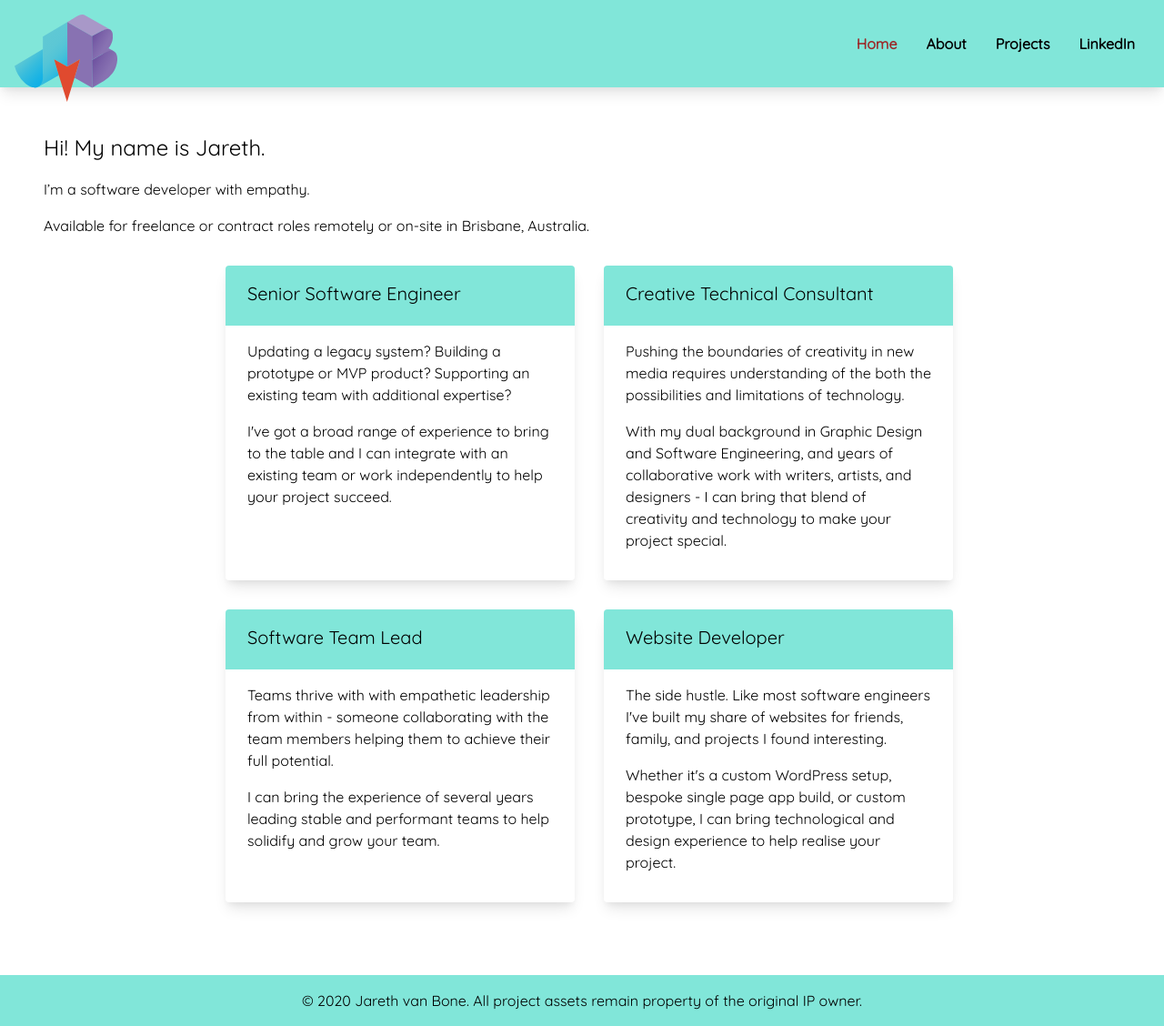
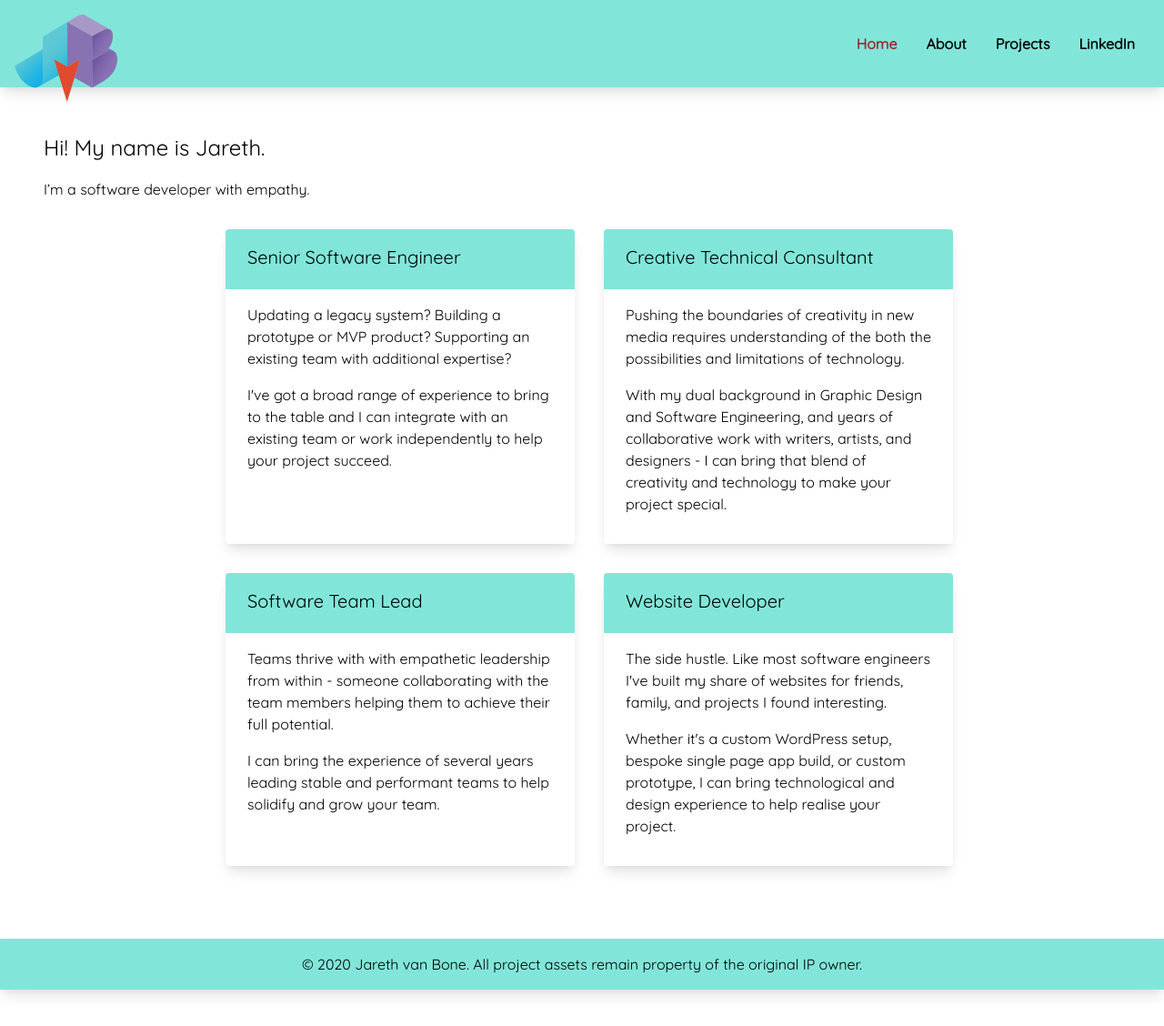
Before and after one commit to jareth/jareth.github.io, a Jekyll site: the page built from index.html, in a window 1280 px wide. Shown: the whole page at 91% size. Built offline with Jekyll 4.4.1, drawn with Linux system fonts in a browser that asks for light colours.

Commit message:
Update index.html

```diff
--- a/index.html
+++ b/index.html
@@ -4,7 +4,6 @@ layout: default
 ---
 <h1>Hi! My name is Jareth.</h1>
 <p>I’m a software developer with empathy.</p>
-<p>Available for freelance or contract roles remotely or on-site in Brisbane, Australia.</p>
 <ul class="list-none flex flex-wrap justify-center">
     <li class="m-4 max-w-sm shadow-lg rounded overflow-hidden">
         <div class="px-6 pt-4 pb-1 bg-teal-300">
```
